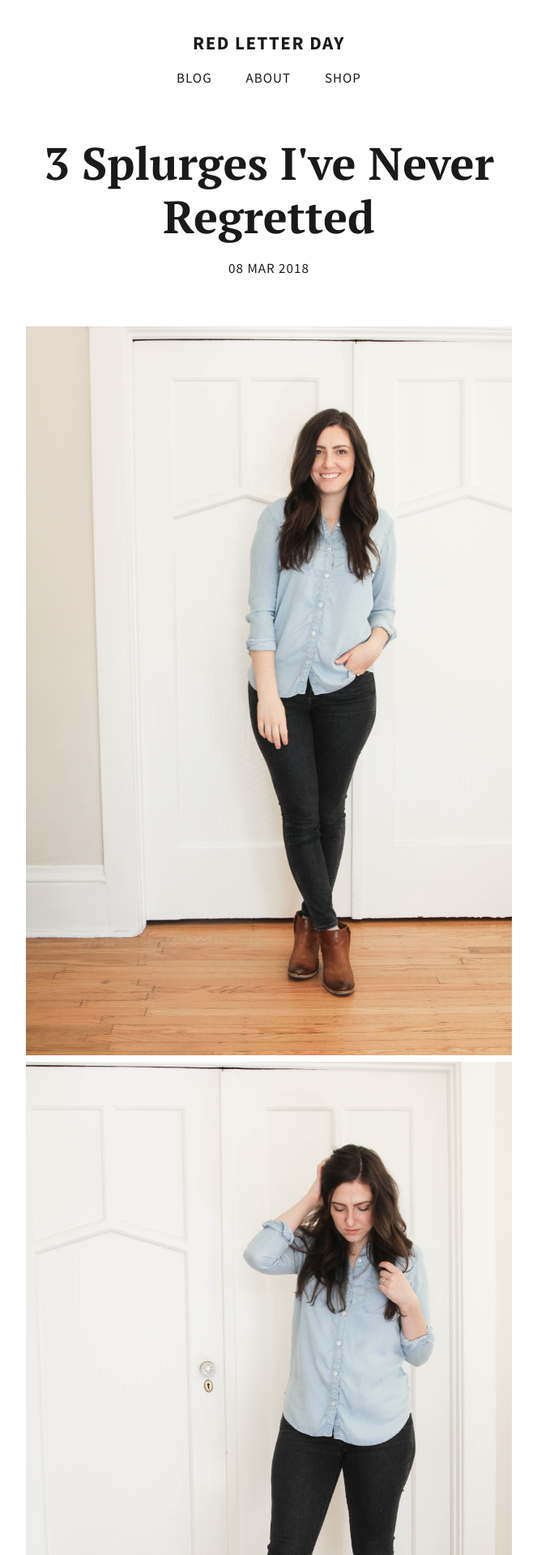
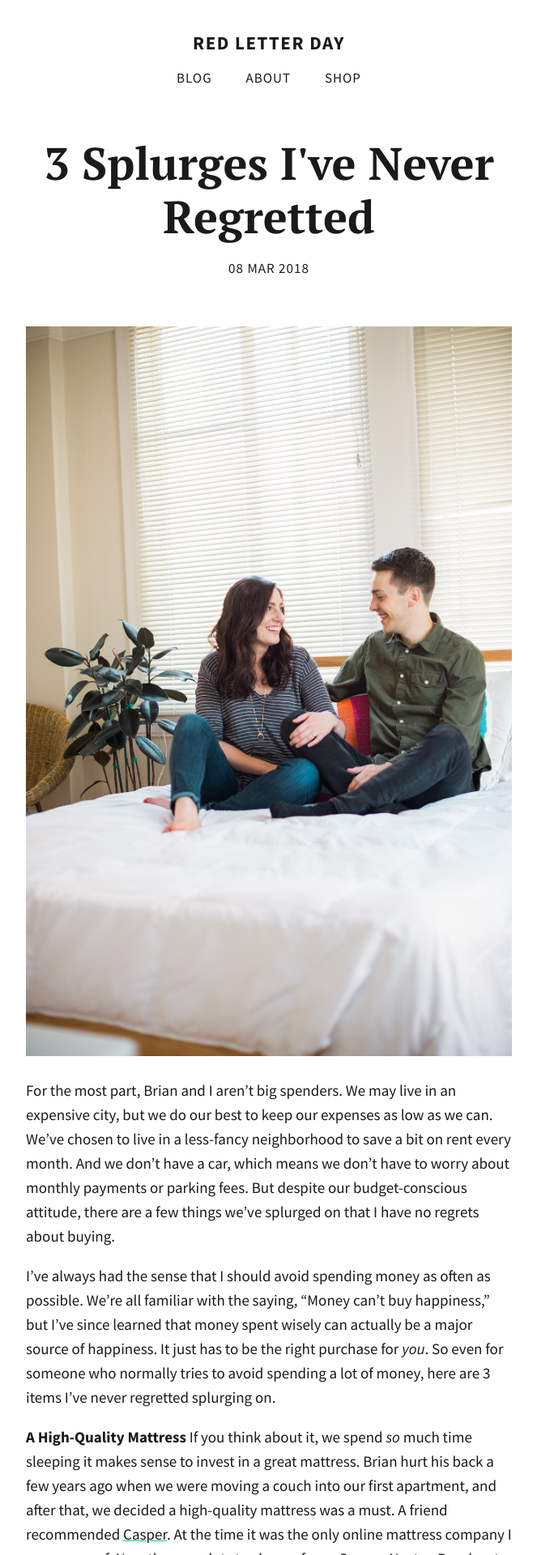
Before and after one commit to totiffany/totiffany.github.io, a Jekyll site: the page built from _posts/2018-03-08-3-Splurges-I've-Never-Regretted.md, in a window 1280 px wide. Shown: the top 1920 px of the page at 81% size, without its empty margins (308-971 px from the left). Built offline with Jekyll 4.4.1, drawn with Linux system fonts in a browser that asks for light colours; our own code applies the rules of GitHub Pages for plain Markdown files.

Commit message:
Update 2018-03-08-3-Splurges-I've-Never-Regretted.md

```diff
--- a/_posts/2018-03-08-3-Splurges-I've-Never-Regretted.md
+++ b/_posts/2018-03-08-3-Splurges-I've-Never-Regretted.md
@@ -7,10 +7,9 @@ description: >-
   month. And we don't have a car, which means we don't have to worry about
   monthly payments or parking fees. But despite our budget-conscious attitude,
   there are a few things we've splurged on that I have no regrets about buying.
-image: tiff-blog-16.jpg
+image: Tiffany Brian Part I-Final Edits-0003.jpg
 ---
-![]({{site.baseurl}}/img/tiff-blog-16.jpg)
-![tiff-blog-12.jpg]({{site.baseurl}}/img/tiff-blog-12.jpg)
+![Tiffany Brian Part I-Final Edits-0003.jpg]({{site.baseurl}}/img/Tiffany Brian Part I-Final Edits-0003.jpg)
 
 For the most part, Brian and I aren't big spenders. We may live in an expensive city, but we do our best to keep our expenses as low as we can. We've chosen to live in a less-fancy neighborhood to save a bit on rent every month. And we don't have a car, which means we don't have to worry about monthly payments or parking fees. But despite our budget-conscious attitude, there are a few things we've splurged on that I have no regrets about buying.
 
```
